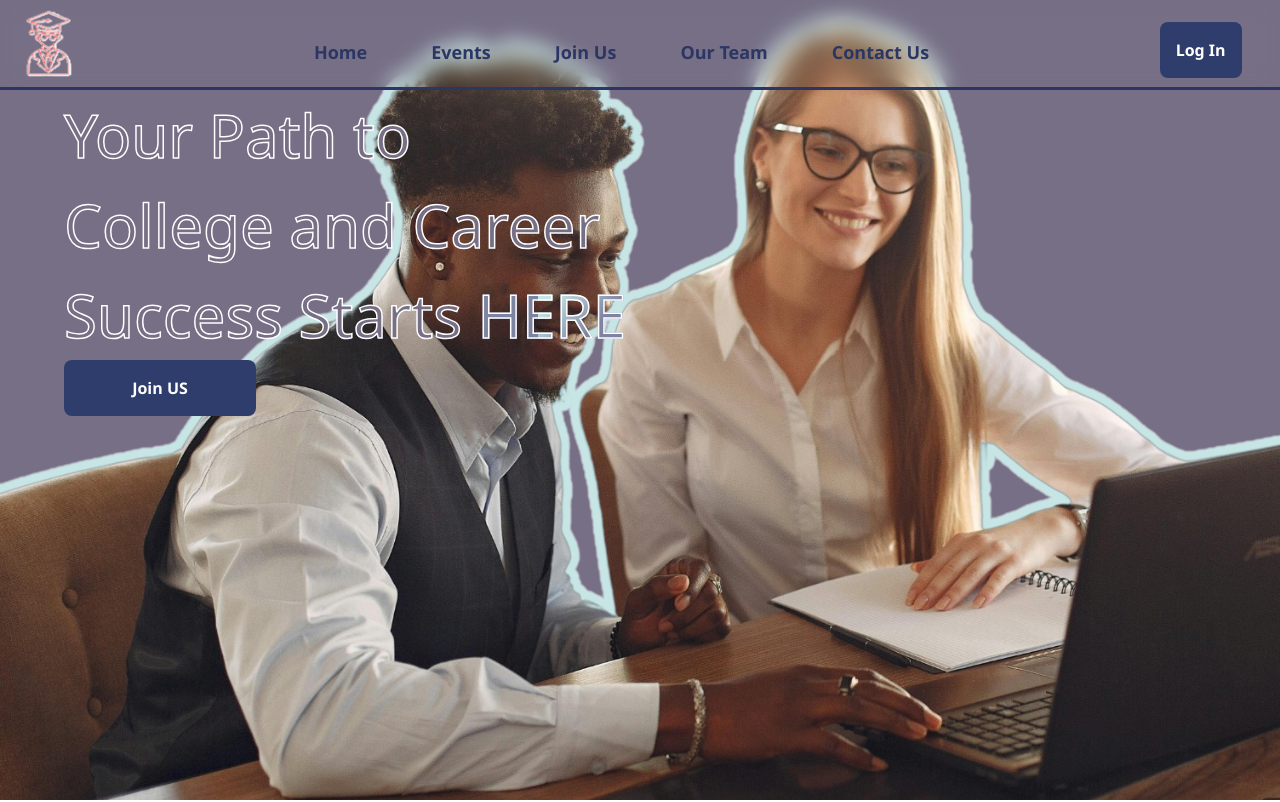
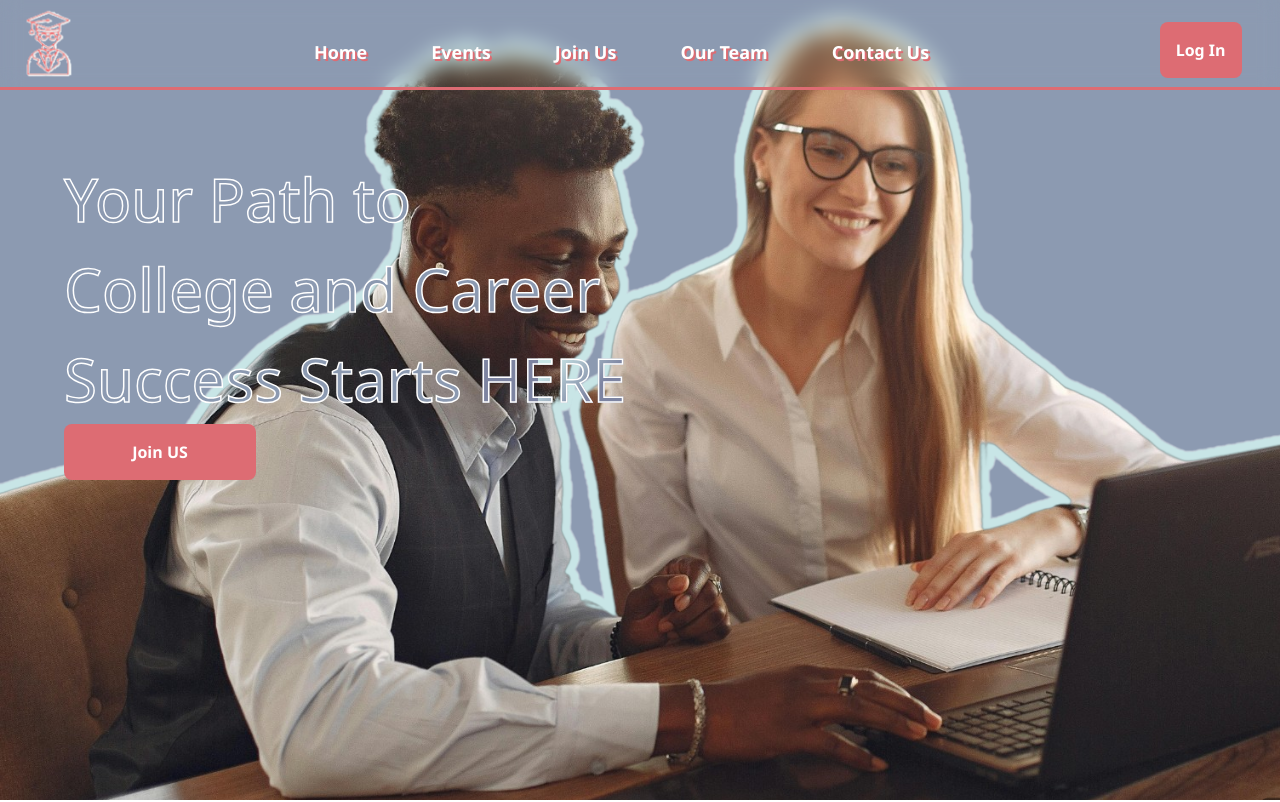
Before and after one commit to ArnavTheSharma/Learn-It-Website, a React (Create React App) app: page / in a window 1280 px wide. Shown: the top 802 px of the page. Built offline with nearby package versions, Linux system fonts and the light colour scheme; no server answers.

Commit message:
minor changes2

```diff
--- a/src/App.css
+++ b/src/App.css
@@ -11,17 +11,20 @@ button {
   padding: 16px;
   font-family: 'Segoe UI', Tahoma, Geneva, Verdana, sans-serif;
   font-size: 16px;
-  background-color: #2F3D6C;
+  background-color: #DD6C73;
   color: white;
   font-weight: bold;
   border-radius: 8px;
-  border-color: #2F3D6C;
+  border-color: #DD6C73;
 }
 
 
 #page-body {
-  margin: auto;
   width: 100vw;
+  background-color: #F7F2F7;
+  height: calc(100% + 100px);
+  margin-top: -10%;
+  padding-top: 10%;
 }
 
 .event-list-item {
--- a/src/NavBar.css
+++ b/src/NavBar.css
@@ -18,7 +18,7 @@
 }
 
 nav {
-    border-bottom: solid 3px #2B3664;
+    border-bottom: solid 3px #DD6C73;
     text-align: center;
     mix-blend-mode: normal;
     backdrop-filter: blur(10px);
@@ -37,9 +37,9 @@ nav {
 
   nav a {
     text-decoration:none;
-    color: #2B3664;
+    color: white;
     font-weight:700;
-
+    text-shadow: 2px 2px #DD6C73;
     padding: 24px 32px;
   }
 
--- a/src/pages/eventsPage/EventsPage.css
+++ b/src/pages/eventsPage/EventsPage.css
@@ -20,7 +20,7 @@
     padding-right: 100px;
 }
 
-.img {
+.eventImg {
     height: 500px;
     display: flex;
     flex-wrap: wrap;
--- a/src/pages/eventsPage/EventsPage.js
+++ b/src/pages/eventsPage/EventsPage.js
@@ -39,7 +39,7 @@ function EventsPage() {
         <div>
             <h1>{event.title}</h1>
             <p className="desc">{event.content}</p>
-            <img alt="event-img" className="img" src={event.image}></img>
+            <img alt="event-img" className="eventImg" src={event.image}></img>
 
             { user
                 ? <AddCommentForm
--- a/src/pages/homePage/HomePage.css
+++ b/src/pages/homePage/HomePage.css
@@ -3,7 +3,7 @@
     padding-top: 10px;
     background-image: url("homePicture.png");
     background-size:cover;
-    background-color: #766F85;
+    background-color: #8C9AB1;
     margin-top: -7%;
     padding-top: 7%;
     z-index:-1;
@@ -16,8 +16,8 @@
     font-size:60px;
     width: 50%;
     text-wrap:balance;
-
-    -webkit-text-fill-color: #766F85;
+    margin-top: 5%;
+    -webkit-text-fill-color: #8C9AB1;
     -webkit-text-stroke-width: 1.5px;
     -webkit-text-stroke-color: white;
 }
@@ -35,6 +35,8 @@
     width: 15%;
     margin-left: 5%;
 }
+
+
 
 @keyframes textclip {
   to {
```
